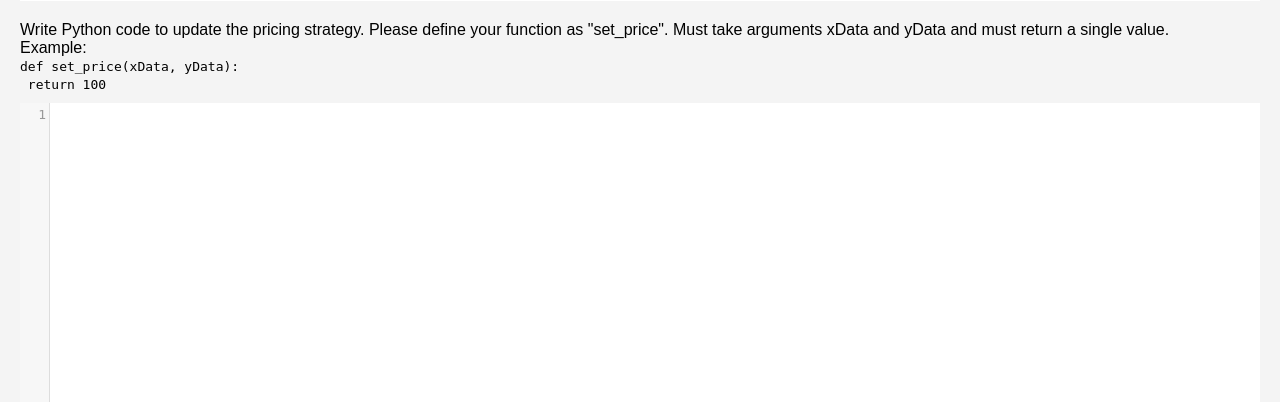
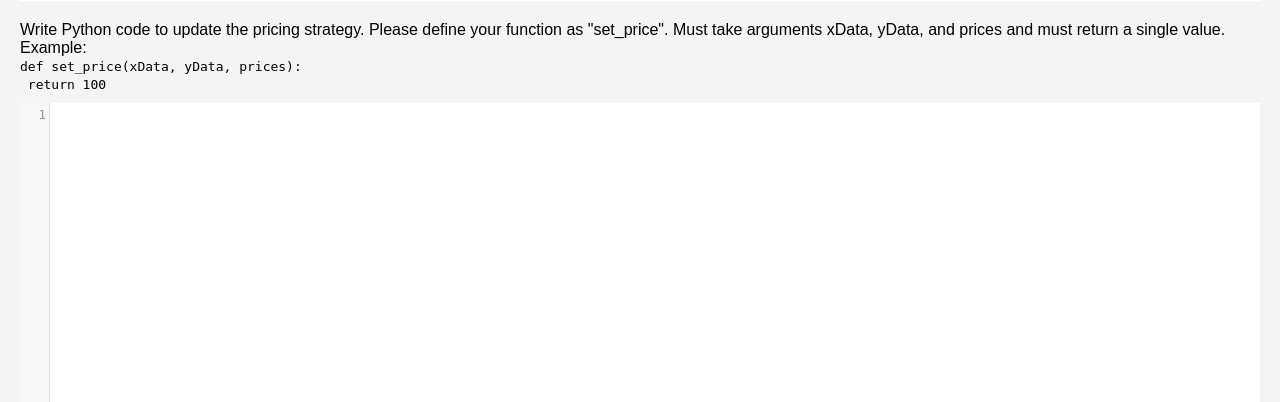
Before and after one commit to jordan-sparq/dynamic-pricing-game, a Flask app: page / in a window 1280 px wide. Shown: the part 834-1236 px from the top of the page. Run offline with Flask 3, Linux system fonts and the light colour scheme; some libraries are stand-ins or nearby versions.

Commit message:
small changes

```diff
--- a/app.py
+++ b/app.py
@@ -24,7 +24,8 @@ def update_plot():
     reward = customers.revenue_per_look(n_customers, price_set, max_prices)
     ### get reward from the RL price
     # need to create qtable if first iteration. Can implement a counter in index.html and request it here?
-
+    if price_set == 0:
+        reward = 0
     # z is a placeholder to put the RL reward
     return jsonify(x=x, y=reward, z=1)
 
@@ -40,6 +41,7 @@ def execute_python_code():
     code = unquote(data.get("code"))
     xData = data.get("xData")
     yData = data.get("yData")
+    prices = data.get("prices")
     print("code = ", code)
     print("xData = ", xData)
     print("yData = ", yData)
@@ -52,7 +54,7 @@ def execute_python_code():
             # Add functions to the dictionary
             func_dict['set_price'] = obj
 
-    result = func_dict['set_price'](xData, yData)
+    result = func_dict['set_price'](xData, yData, prices)
     # Do something with the code
     return jsonify({"result": result})
 
--- a/templates/index.html
+++ b/templates/index.html
@@ -77,11 +77,11 @@
     <div id="plot-container"></div>
     <div id="python-code-container">
         <p>
-            Write Python code to update the pricing strategy. Please define your function as "set_price". Must take arguments xData and yData and must return a single value.
+            Write Python code to update the pricing strategy. Please define your function as "set_price". Must take arguments xData, yData, and prices and must return a single value.
             <br>
             Example:
             <br>
-            <code>def set_price(xData, yData):<br>&emsp;return 100</code>
+            <code>def set_price(xData, yData, prices):<br>&emsp;return 100</code>
         </p>
         <textarea id="python-code-textarea" placeholder="Enter Python code here"></textarea>
         <button id="apply-code-button">Apply Code</button>
@@ -162,7 +162,7 @@
                     url: "/execute_python_code",
                     type: "POST",
                     contentType: "application/json",
-                    data: JSON.stringify({ code: code, xData: xData, yData: yData}),
+                    data: JSON.stringify({ code: code, xData: xData, yData: yData, prices: prices}),
                     success: function(response) {
                         if (response.result) {
                             console.log("Function called successfully. Result:", response.result);
```
